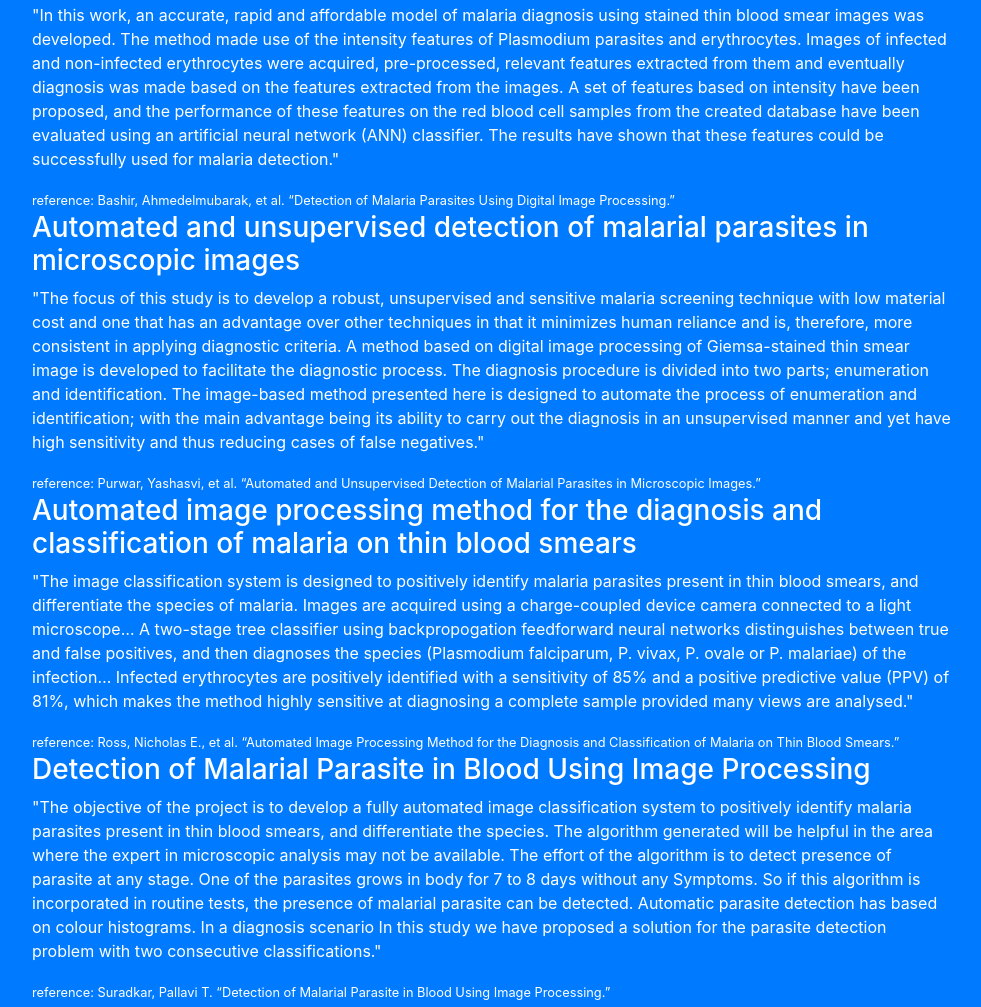
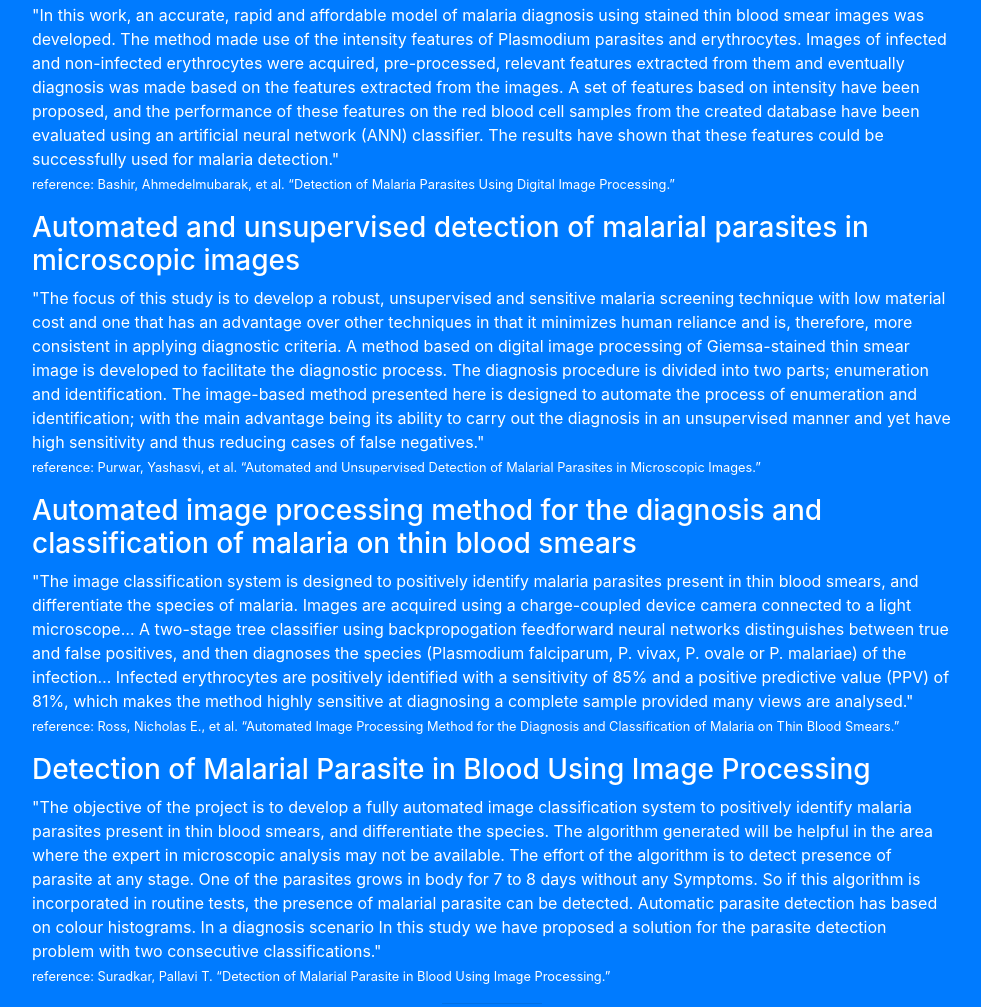
Before and after one commit to zipy124/ENGS102P-23, a website with bundled scripts: page malaria.html in a window 1280 px wide. Shown: the part 2670-3677 px from the top of the page, without its empty margins (148-1129 px from the left). Built offline with nearby package versions, Linux system fonts and the light colour scheme.

Commit message:
refrences moved inside paragraph

```diff
--- a/malaria.html
+++ b/malaria.html
@@ -134,18 +134,14 @@
             <hr>
             <h3>Detection of malarial parasites using digital image processing</h3>
             <p class="text-white">"In this work, an accurate, rapid and affordable model of malaria diagnosis using stained thin blood smear images was developed. The method made use of the intensity features of Plasmodium parasites and erythrocytes. Images of infected and non-infected erythrocytes were acquired, pre-processed, relevant features extracted from them and eventually diagnosis was made based on the features extracted from the images. A set of features based on intensity have been proposed, and the performance of these features on the red blood cell samples from the created database have been evaluated using an artificial neural network (ANN) classifier. The results have shown that these features could be successfully used for malaria
-            detection."
+            detection."<br><small><a class="text-white" href="http://ieeexplore.ieee.org/document/7867644/">reference: Bashir, Ahmedelmubarak, et al. “Detection of Malaria Parasites Using Digital Image Processing.”</a></small>
             </p>
-            <small><a class="text-white" href="http://ieeexplore.ieee.org/document/7867644/">reference: Bashir, Ahmedelmubarak, et al. “Detection of Malaria Parasites Using Digital Image Processing.”</a></small>
             <h3>Automated and unsupervised detection of malarial parasites in microscopic images</h3>
-            <p class="text-white">"The focus of this study is to develop a robust, unsupervised and sensitive malaria screening technique with low material cost and one that has an advantage over other techniques in that it minimizes human reliance and is, therefore, more consistent in applying diagnostic criteria. A method based on digital image processing of Giemsa-stained thin smear image is developed to facilitate the diagnostic process. The diagnosis procedure is divided into two parts; enumeration and identification. The image-based method presented here is designed to automate the process of enumeration and identification; with the main advantage being its ability to carry out the diagnosis in an unsupervised manner and yet have high sensitivity and thus reducing cases of false negatives."</p>
-            <small><a class="text-white" href="https://malariajournal.biomedcentral.com/articles/10.1186/1475-2875-10-364">reference: Purwar, Yashasvi, et al. “Automated and Unsupervised Detection of Malarial Parasites in Microscopic Images.”</a></small>
+            <p class="text-white">"The focus of this study is to develop a robust, unsupervised and sensitive malaria screening technique with low material cost and one that has an advantage over other techniques in that it minimizes human reliance and is, therefore, more consistent in applying diagnostic criteria. A method based on digital image processing of Giemsa-stained thin smear image is developed to facilitate the diagnostic process. The diagnosis procedure is divided into two parts; enumeration and identification. The image-based method presented here is designed to automate the process of enumeration and identification; with the main advantage being its ability to carry out the diagnosis in an unsupervised manner and yet have high sensitivity and thus reducing cases of false negatives."<br><small><a class="text-white" href="https://malariajournal.biomedcentral.com/articles/10.1186/1475-2875-10-364">reference: Purwar, Yashasvi, et al. “Automated and Unsupervised Detection of Malarial Parasites in Microscopic Images.”</a></small></p>
             <h3>Automated image processing method for the diagnosis and classification of malaria on thin blood smears</h3>
-            <p class="text-white">"The image classification system is designed to positively identify malaria parasites present in thin blood smears, and differentiate the species of malaria. Images are acquired using a charge-coupled device camera connected to a light microscope… A two-stage tree classifier using backpropogation feedforward neural networks distinguishes between true and false positives, and then diagnoses the species (Plasmodium falciparum, P. vivax, P. ovale or P. malariae) of the infection… Infected erythrocytes are positively identified with a sensitivity of 85% and a positive predictive value (PPV) of 81%, which makes the method highly sensitive at diagnosing a complete sample provided many views are analysed."</p>
-            <small><a class="text-white" href="https://link.springer.com/article/10.1007/s11517-006-0044-2">reference: Ross, Nicholas E., et al. “Automated Image Processing Method for the Diagnosis and Classification of Malaria on Thin Blood Smears.”</a></small>
+            <p class="text-white">"The image classification system is designed to positively identify malaria parasites present in thin blood smears, and differentiate the species of malaria. Images are acquired using a charge-coupled device camera connected to a light microscope… A two-stage tree classifier using backpropogation feedforward neural networks distinguishes between true and false positives, and then diagnoses the species (Plasmodium falciparum, P. vivax, P. ovale or P. malariae) of the infection… Infected erythrocytes are positively identified with a sensitivity of 85% and a positive predictive value (PPV) of 81%, which makes the method highly sensitive at diagnosing a complete sample provided many views are analysed."<br><small><a class="text-white" href="https://link.springer.com/article/10.1007/s11517-006-0044-2">reference: Ross, Nicholas E., et al. “Automated Image Processing Method for the Diagnosis and Classification of Malaria on Thin Blood Smears.”</a></small></p>
             <h3>Detection of Malarial Parasite in Blood Using Image Processing</h3>
-            <p class="text-white">"The objective of the project is to develop a fully automated image classification system to positively identify malaria parasites present in thin blood smears, and differentiate the species. The algorithm generated will be helpful in the area where the expert in microscopic analysis may not be available. The effort of the algorithm is to detect presence of parasite at any stage. One of the parasites grows in body for 7 to 8 days without any Symptoms. So if this algorithm is incorporated in routine tests, the presence of malarial parasite can be detected. Automatic parasite detection has based on colour histograms. In a diagnosis scenario In this study we have proposed a solution for the parasite detection problem with two consecutive classifications."</p>
-            <small><a class="text-white" href="http://www.ijeit.com/vol%202/Issue%2010/IJEIT1412201304_25.pdf">reference: Suradkar, Pallavi T. “Detection of Malarial Parasite in Blood Using Image Processing.”</a></small>
+            <p class="text-white">"The objective of the project is to develop a fully automated image classification system to positively identify malaria parasites present in thin blood smears, and differentiate the species. The algorithm generated will be helpful in the area where the expert in microscopic analysis may not be available. The effort of the algorithm is to detect presence of parasite at any stage. One of the parasites grows in body for 7 to 8 days without any Symptoms. So if this algorithm is incorporated in routine tests, the presence of malarial parasite can be detected. Automatic parasite detection has based on colour histograms. In a diagnosis scenario In this study we have proposed a solution for the parasite detection problem with two consecutive classifications."<br><small><a class="text-white" href="http://www.ijeit.com/vol%202/Issue%2010/IJEIT1412201304_25.pdf">reference: Suradkar, Pallavi T. “Detection of Malarial Parasite in Blood Using Image Processing.”</a></small></p>
             <hr class="small">
             <!-- /.row (nested) -->
           </div>
```
